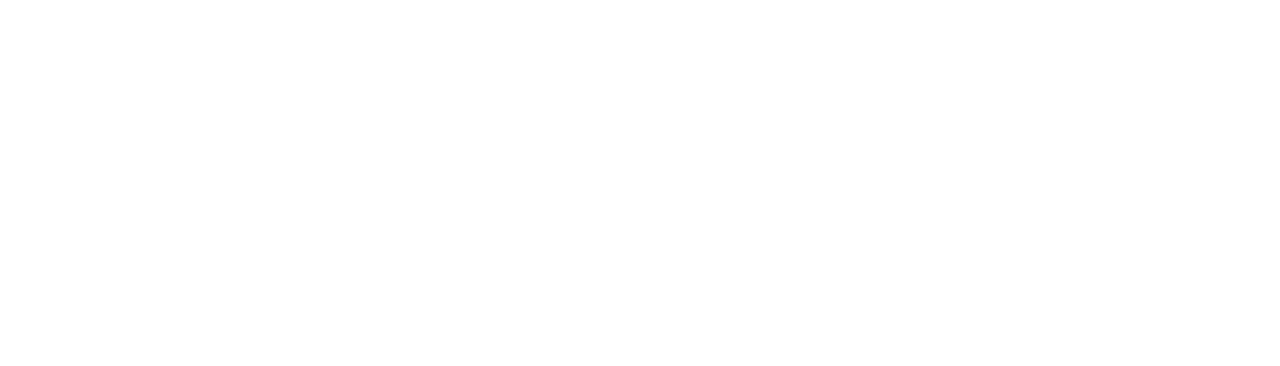
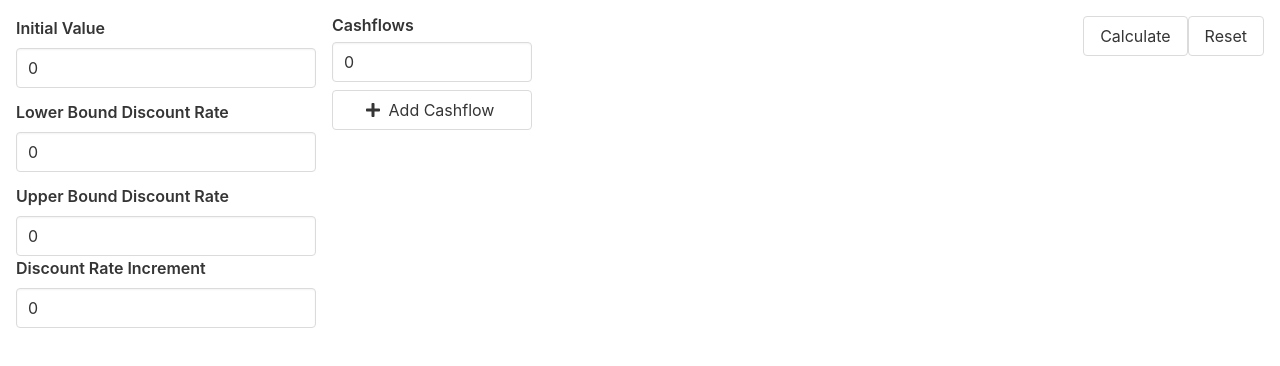
Before and after one commit to jmrrgncpz/NPV, a Vue app in the folder npv-vue/: page / in a window 1280 px wide. Shown: the top 366 px of the page. Built offline with nearby package versions, Linux system fonts and the light colour scheme.

Commit message:
-add header -add working btn for adding cashflow

```diff
--- a/npv-vue/src/App.vue
+++ b/npv-vue/src/App.vue
@@ -1,7 +1,46 @@
 <template>
   <div id="app">
     <main>
+      <section id="parameters-container">
+        <div id="singular-parameters-container">
+          <b-field label="Initial Value">
+            <b-input v-model="parameters.initialValue"></b-input>
+          </b-field>
+          <div class="discount-rate-range">
+            <b-field label="Lower Bound Discount Rate">
+              <b-input v-model="parameters.lowerBoundDiscountRate"></b-input>
+            </b-field>
+            <b-field label="Upper Bound Discount Rate">
+              <b-input v-model="parameters.upperBoundDiscountRate"></b-input>
+            </b-field>
+          </div>
+          <b-field label="Discount Rate Increment">
+            <b-input v-model="parameters.discountRateIncrement"></b-input>
+          </b-field>
+        </div>
+        <div id="cashflow-inputs-container">
+          <div class="wrapper">
+            <span class="title is-size-6">Cashflows</span>
+            <b-input v-for="cashflow in parameters.cashflows" type="number" placeholder="Cashflow" v-model="cashflow.value"></b-input>
+            <button class="button has-icons-left is-expanded btn-cashflow-add" v-on:click="addCashflowInput">
+              <b-icon pack="fas" icon="plus" size="is-small"></b-icon>
+              <span>Add Cashflow</span>
+            </button>
+          </div>
+        </div>
+        <div id="parameter-actions-container">
+          <b-button v-on:click="calculate">Calculate</b-button>
+          <b-button>Reset</b-button>
+        </div>
+      </section>
 
+      <section id="result-container">
+
+      </section>
+
+      <section id="history-container">
+
+      </section>
     </main>
   </div>
 </template>
@@ -10,6 +49,22 @@
 
 export default {
   name: 'app',
+  data : () => {
+    return {
+      parameters : {
+        initialValue : 0,
+        lowerBoundDiscountRate : 0,
+        upperBoundDiscountRate : 0,
+        discountRateIncrement : 0,
+        cashflows : [{value : 0}]
+      }
+    }
+  },
+  methods : {
+    addCashflowInput: function(){
+      this.parameters.cashflows.push({value: 0});
+    }
+  },
   components: {
   }
 }
@@ -32,5 +87,43 @@
 }
 
 #app{
+  padding: 1em;
+}
+
+#parameters-container{
+  display: flex;
+  position: relative;
+}
+
+#parameters-container > *:not(:last-child){
+  margin-right: 1em;
+}
+
+#singular-parameters-container{
+  width: 300px;
+}
+
+#parameter-actions-container{
+  margin-left: auto;
+}
+
+#cashflow-inputs-container{
+  position: relative;
+  width: 200px;
+}
+
+#cashflow-inputs-container .wrapper{
+  display: flex;
+  flex-direction: column;
+  position: absolute;
+  top: 0;
+  right: 0;
+  bottom:0;
+  left: 0;
+  overflow: auto;
+}
+
+#cashflow-inputs-container .wrapper > *:not(:last-child){
+  margin-bottom: .5em;
 }
 </style>
```
